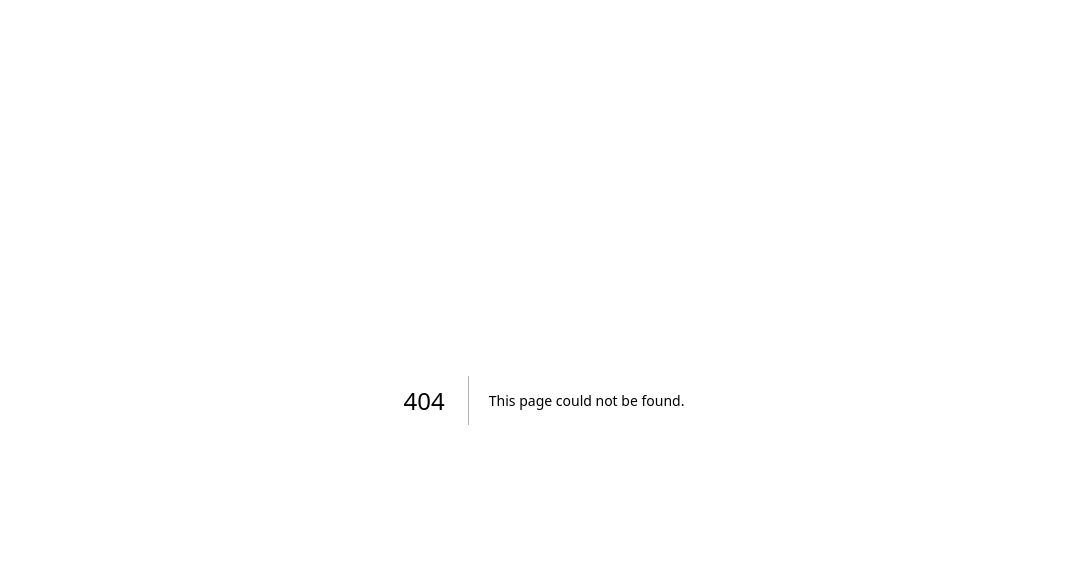
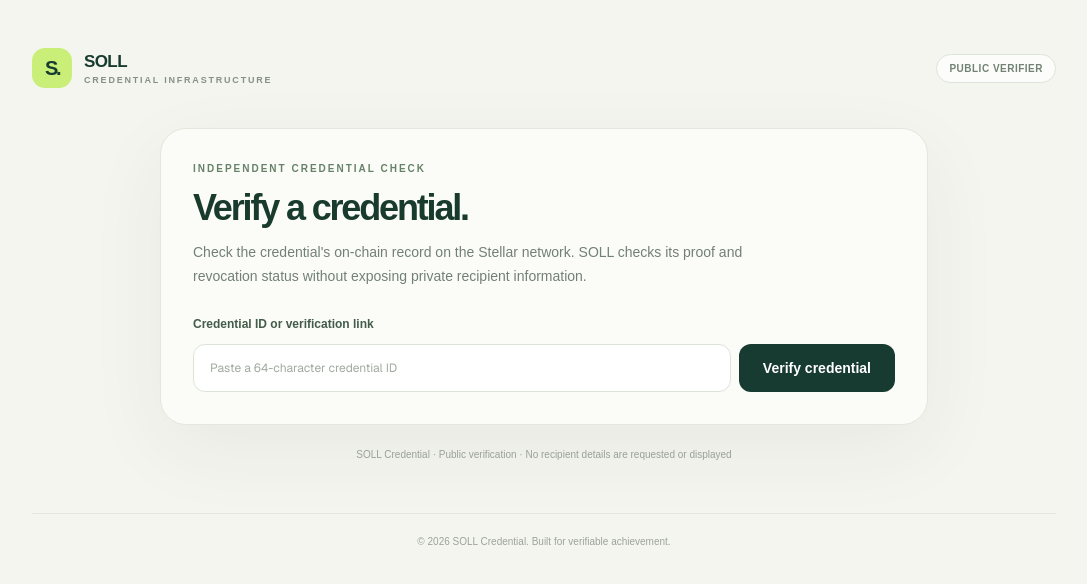
Before and after one commit to Rayxworld/Soll-credentials, a Next.js app in the folder apps/web/: page /verify in a window 1280 px wide. Before the commit this address had no page. Shown: the top 584 px of the page, without its empty margins (96-1183 px from the left). Built offline with nearby package versions, Linux system fonts and the light colour scheme; no server answers.

Commit message:
feat(web): add public credential verification page

```diff
--- /dev/null
+++ b/apps/web/src/app/verify/page.tsx
@@ -0,0 +1,30 @@
+import Link from "next/link";
+import CredentialVerifier from "@/components/credential-verifier";
+
+export const metadata = {
+  title: "Verify a credential | SOLL",
+  description: "Independently check a SOLL credential's public on-chain record.",
+};
+
+export default function VerifyPage() {
+  return (
+    <main className="min-h-screen bg-[#f5f5ef] px-4 py-8 sm:px-6 sm:py-12">
+      <header className="mx-auto mb-10 flex w-full max-w-5xl items-center justify-between">
+        <Link href="/" className="flex items-center gap-3" aria-label="SOLL Credential home">
+          <span className="grid h-10 w-10 place-items-center rounded-[13px] bg-[#c9ef78] text-xl font-black tracking-[-.12em] text-[#173b30]">S.</span>
+          <span>
+            <span className="block text-[17px] font-extrabold tracking-[-.035em] text-[#173b30]">SOLL</span>
+            <span className="block text-[9px] font-semibold uppercase tracking-[.2em] text-[#849184]">Credential infrastructure</span>
+          </span>
+        </Link>
+        <span className="rounded-full border border-[#dce4d9] bg-white/70 px-3 py-1.5 text-[10px] font-semibold uppercase tracking-wider text-[#718273]">
+          Public verifier
+        </span>
+      </header>
+      <CredentialVerifier />
+      <footer className="mx-auto mt-12 max-w-5xl border-t border-[#e2e7df] pt-5 text-center text-[10px] text-[#9aa39a]">
+        © {new Date().getFullYear()} SOLL Credential. Built for verifiable achievement.
+      </footer>
+    </main>
+  );
+}
```
